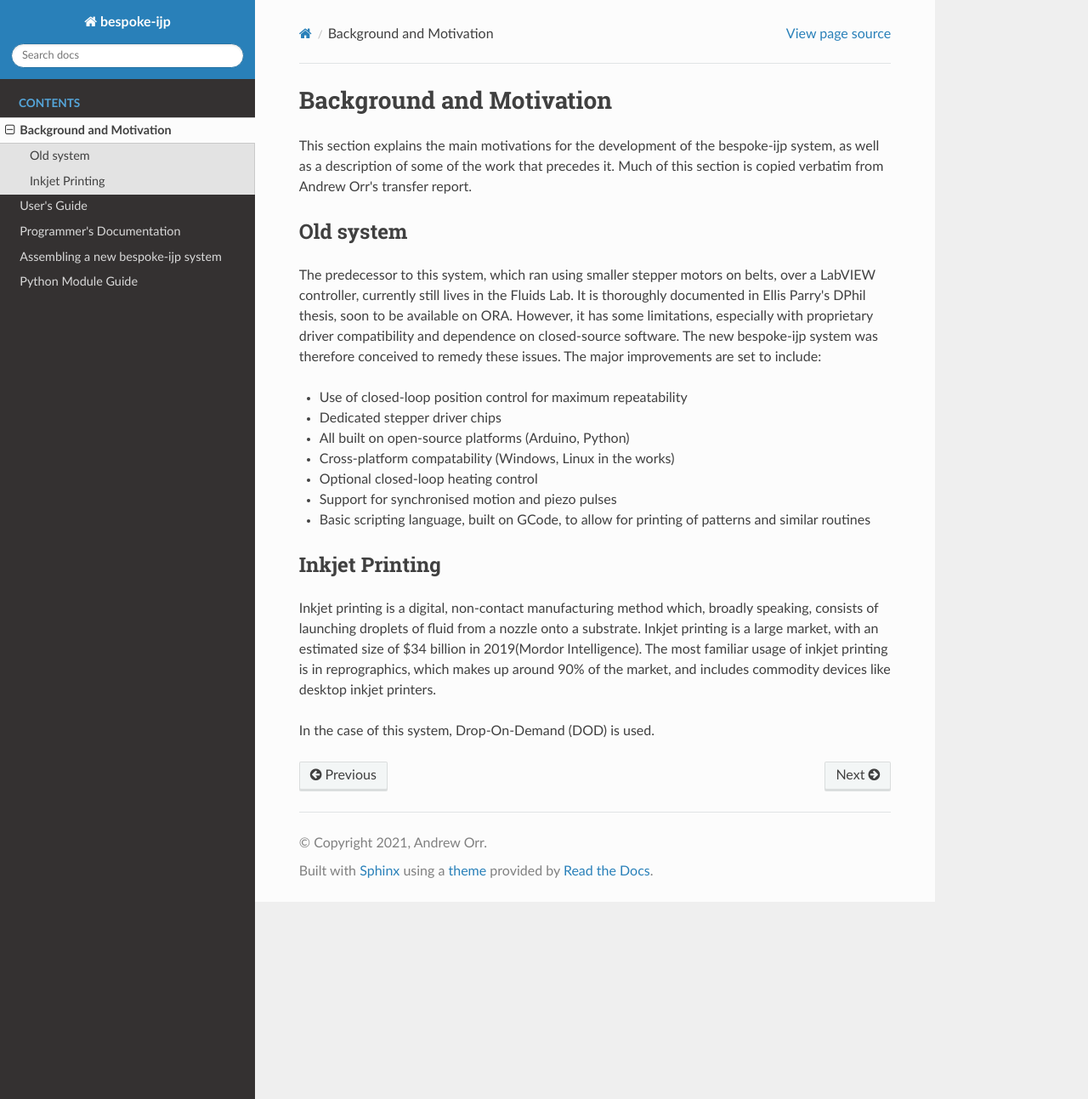
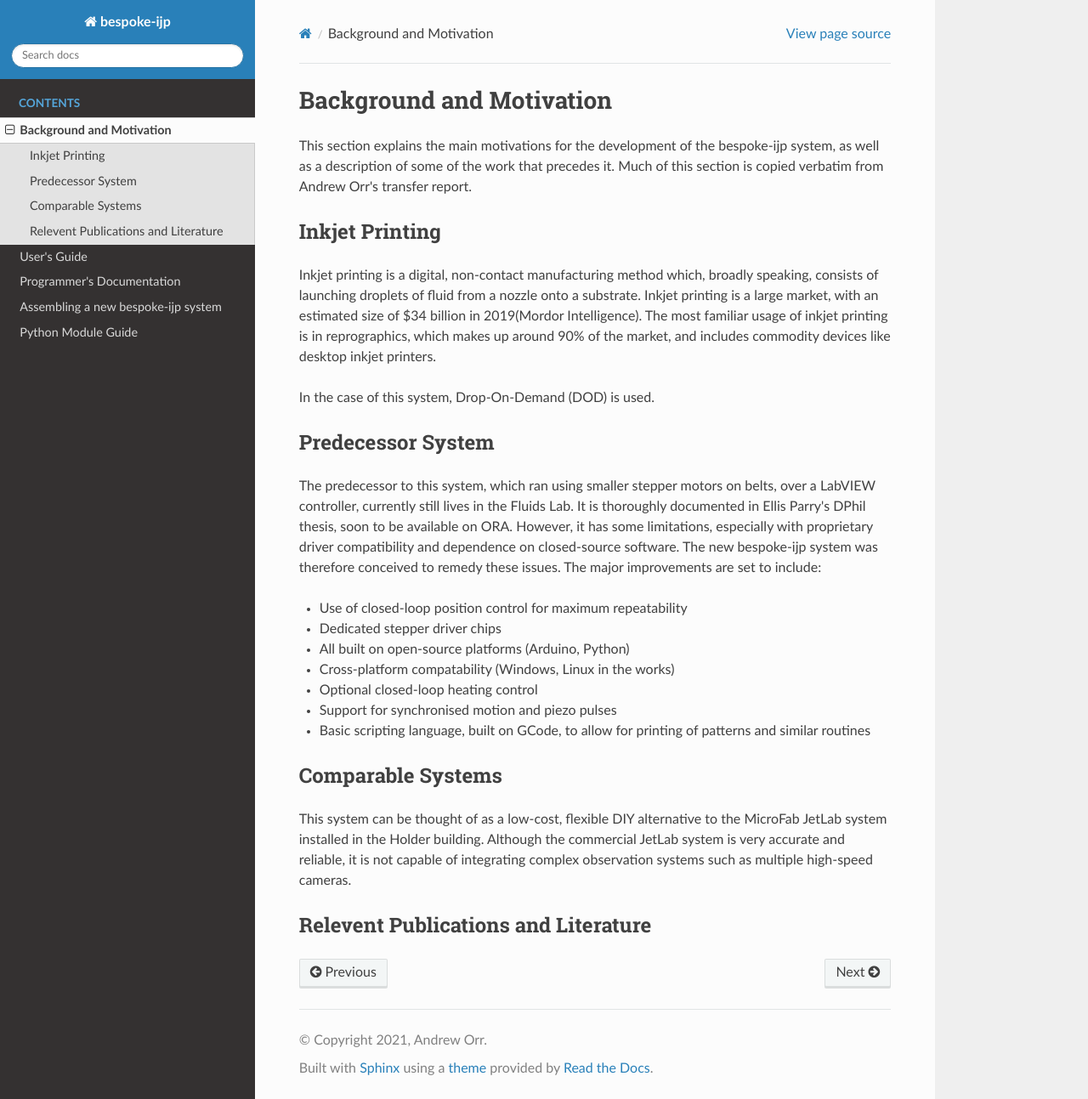
Before and after one commit to alvacjorr/bespoke-ijp, a Sphinx documentation site: the page built from docs/source/background.rst, in a window 1280 px wide and 1293 px high. Shown: the whole window at 85% size. Built offline with Sphinx 7.4.7 and the Read the Docs theme 2.0.0, drawn with Linux system fonts in a browser that asks for light colours; pages that are not in the unit, such as notebooks, are missing from menus.

```diff
--- a/docs/source/background.rst
+++ b/docs/source/background.rst
@@ -4,7 +4,16 @@ Background and Motivation
 This section explains the main motivations for the development of the bespoke-ijp system, as well as a description of some of the work that precedes it.
 Much of this section is copied verbatim from Andrew Orr's transfer report.
 
-Old system
+Inkjet Printing
+***************
+
+Inkjet printing is a digital, non-contact manufacturing method which, broadly speaking, consists of launching droplets of fluid from a nozzle onto a substrate.
+Inkjet printing is a large market, with an estimated size of \$34 billion in 2019(Mordor Intelligence).
+The most familiar usage of inkjet printing is in reprographics, which makes up around 90\% of the market, and includes commodity devices like desktop inkjet printers.
+
+In the case of this system, Drop-On-Demand (DOD) is used.
+
+Predecessor System
 ********************
 
 The predecessor to this system, which ran using smaller stepper motors on belts, over a LabVIEW controller, currently still lives in the Fluids Lab.
@@ -21,11 +30,11 @@ The new bespoke-ijp system was therefore conceived to remedy these issues. The m
 - Basic scripting language, built on GCode, to allow for printing of patterns and similar routines
 
 
-Inkjet Printing
-***************
+Comparable Systems
+******************
 
-Inkjet printing is a digital, non-contact manufacturing method which, broadly speaking, consists of launching droplets of fluid from a nozzle onto a substrate.
-Inkjet printing is a large market, with an estimated size of \$34 billion in 2019(Mordor Intelligence).
-The most familiar usage of inkjet printing is in reprographics, which makes up around 90\% of the market, and includes commodity devices like desktop inkjet printers.
+This system can be thought of as a low-cost, flexible DIY alternative to the MicroFab JetLab system installed in the Holder building.
+Although the commercial JetLab system is very accurate and reliable, it is not capable of integrating complex observation systems such as multiple high-speed cameras.
 
-In the case of this system, Drop-On-Demand (DOD) is used.
+Relevent Publications and Literature
+************************************
```
Also changed, not shown: docs/source/issues.rst (added, +14 -0 lines).
